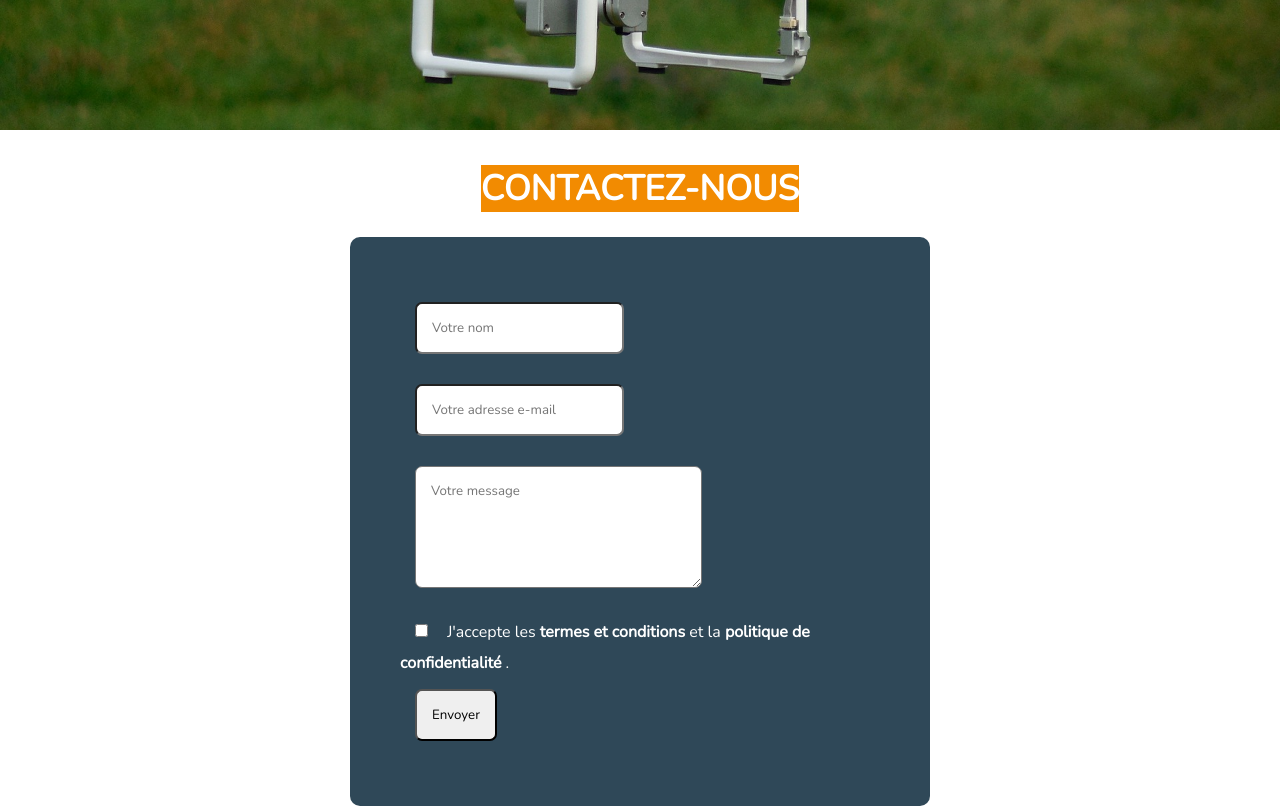
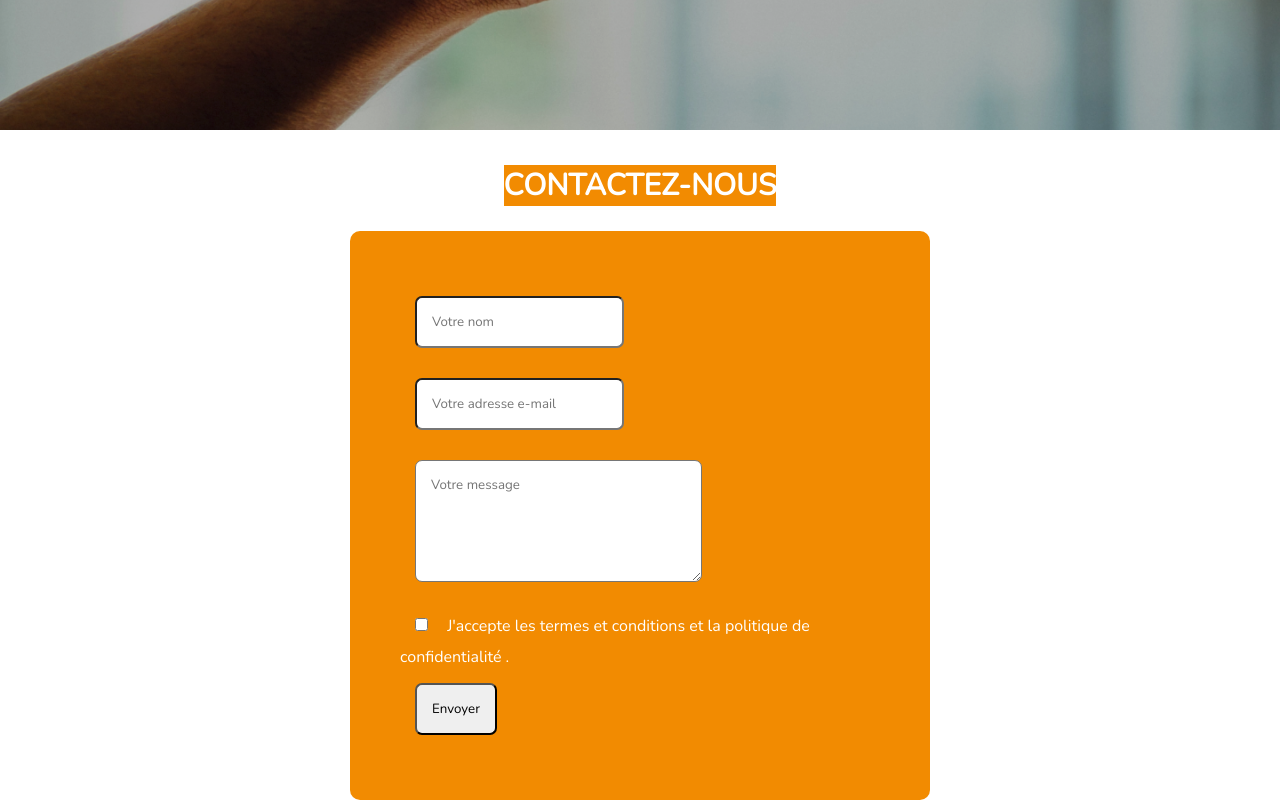
Before and after one commit to Khadija-Asa/serv-drone, a plain HTML site: page contact.html in a window 1280 px wide. Shown: the part 580-1388 px from the top of the page. Drawn offline with nearby package versions, Linux system fonts and the light colour scheme.

Commit message:
color and header changed

```diff
--- a/contact.html
+++ b/contact.html
@@ -3,18 +3,18 @@
 <head>
 	<meta charset="UTF-8">
 	<meta name="viewport" content="width=device-width, initial-scale=1.0">
+	<link rel="stylesheet" href="css/contact.css">
 	<link rel="stylesheet" href="css/header.css">
 	<link rel="stylesheet" href="css/footer.css">
-	<link rel="stylesheet" href="css/contact.css">
 	<script src="https://kit.fontawesome.com/a076d05399.js"></script>
 	<title>Serv'Drone</title>
 </head>
-<body>
+
 <header class="header_home">
 	<!-- navbar -->
 	<nav class="nav_home">
 		<a class="link_home" href="index.html">
-				<img class="logo_home" src="images/logo_final.png" alt="logo-serv-drone">
+			<img class="logo_home" src="images/logo_final.png" alt="logo serv-drone">
 		</a>
 		<ul class="navbar">
 			<li class="navitem">
@@ -49,6 +49,7 @@
 	</div>
 </header>
 
+<main>
 	<div class="title">
 		<h1><span class="gold">contactez-nous</span></h1>
 	</div>
@@ -73,6 +74,7 @@
 			</p>
 		</form>
 	</div>
+</main>
 
 	<footer class="bottom-page">
 
--- a/css/contact.css
+++ b/css/contact.css
@@ -3,14 +3,13 @@
   font-family: 'Nunito', sans-serif;
 }
 
+.main {
+  background-color: #FFF7ED;
+}
 @import url('https://fonts.googleapis.com/css2?family=Nunito:wght@200&display=swap');
 
 header {
-	background: center / cover no-repeat url('../images/white_quadrocopter.jpg');
-}
-
-.big {
-  font-weight: bold;
+	background: center / cover no-repeat url('/images/Header.png');
 }
 
 input,
@@ -27,7 +26,7 @@ h1 {
 }
 
 .container {
-  background: #2F4858;
+  background: #F28B01;
   border-radius: 10px;
   color: #FFFFFF;
   display: flex;
@@ -66,16 +65,15 @@ h1 {
     height: 700px;;
   }
   .container {
-    margin-left: 200px;
-    margin-right: 200px;
+    margin-left: 250px;
+    margin-right: 250px;
   }
 }
 
 @media only screen and (min-width: 1200px) {
   h1 {
-    font-size: 35px;
+    font-size: 30px;
   }
-
   .container {
     margin-left: 350px;
     margin-right: 350px;
```
Lines whose indentation alone changed are shown as unchanged.
